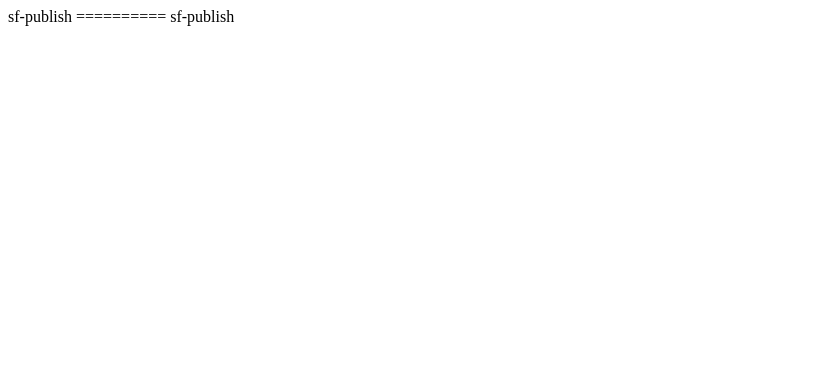
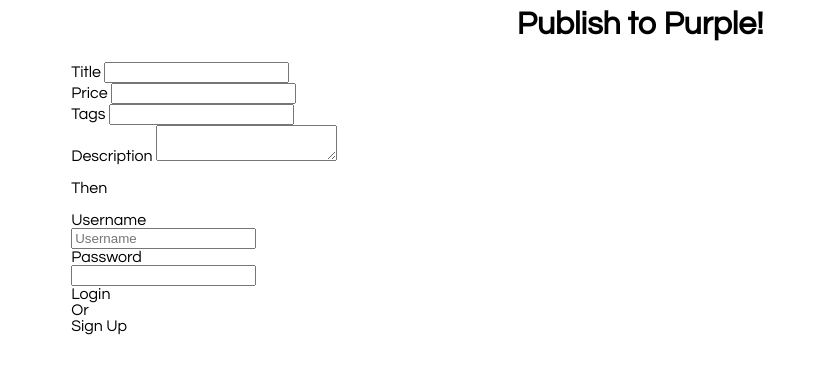
Before and after one commit to dwolner/sf-publish, a plain HTML site: page index.html in a window 1280 px wide. Shown: the whole page, without its empty margins (0-818 px from the left). Drawn offline with Linux system fonts and the light colour scheme.

Commit message:
Update index.html

```diff
--- a/index.html
+++ b/index.html
@@ -1,4 +1,76 @@
-sf-publish
-==========
-
-sf-publish
+<head>
+<link href='http://fonts.googleapis.com/css?family=Questrial' rel='stylesheet' type='text/css'>
+  <style>
+    body {
+  font-family: 'Questrial', sans-serif;
+  font-size: 1em;
+  }
+  </style>
+</head>
+<div style="width: 90%; margin: 0 auto;">
+  <h1 style="text-align: center;">Publish to Purple!</h1>
+<div class="column">
+<div class="ui form">
+  <div class="field">
+    <label>Title</label>
+    <input type="text">
+  </div>
+  <div class="two fields">
+  <div class="field">
+    <label>Price</label>
+    <input type="text">
+  </div>
+  <div class="field">
+    <label>Tags</label>
+    <input type="text">
+  </div>
+  </div>
+  <div class="field">
+    <label>Description</label>
+    <textarea></textarea>
+  </div>
+</div>
+<br>
+<div class="ui horizontal divider">
+  Then
+</div>
+</div>
+<br>
+<div class"cloumn">
+<div class="ui two column middle aligned relaxed grid basic segment">
+  <div class="column">
+    <div class="ui form segment">
+      <div class="field">
+        <label>Username</label>
+        <div class="ui left labeled icon input">
+          <input type="text" placeholder="Username">
+          <i class="user icon"></i>
+          <div class="ui corner label">
+            <i class="asterisk icon"></i>
+          </div>
+        </div>
+      </div>
+      <div class="field">
+        <label>Password</label>
+        <div class="ui left labeled icon input">
+          <input type="password">
+          <i class="lock icon"></i>
+          <div class="ui corner label">
+            <i class="asterisk icon"></i>
+          </div>
+        </div>
+      </div>
+      <div class="ui blue submit button">Login</div>
+    </div>
+  </div>
+  <div class="ui vertical divider">
+    Or
+  </div>
+  <div class="center aligned column">
+    <div class="huge green ui labeled icon button">
+      <i class="signup icon"></i>
+      Sign Up
+    </div>
+  </div>
+</div>
+</div>
```
